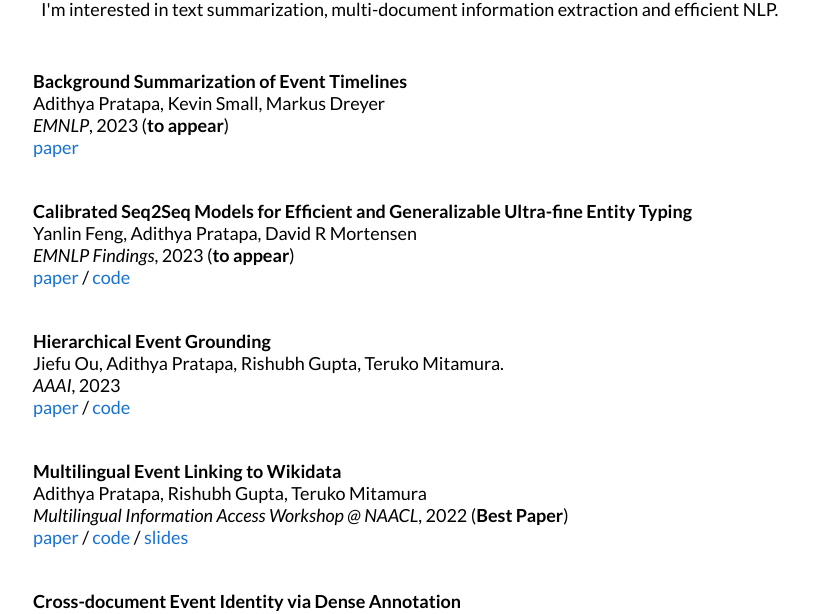
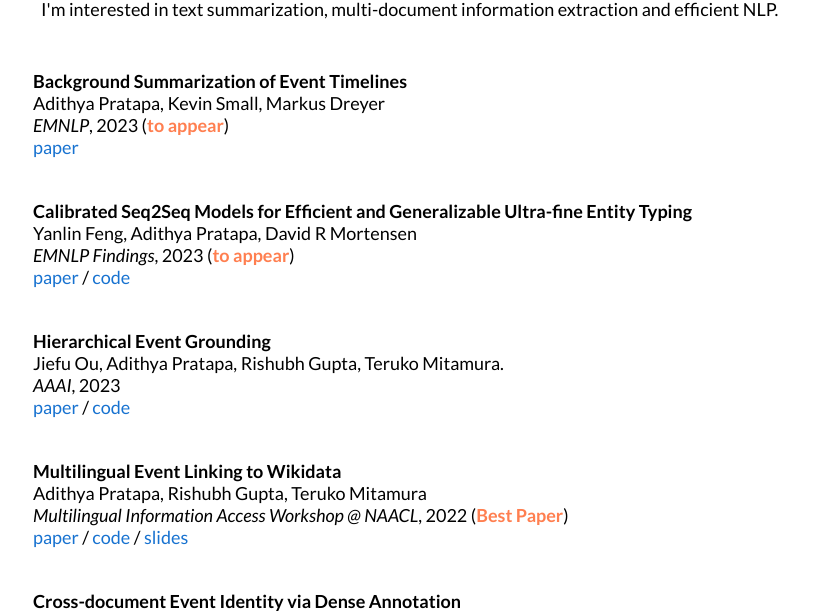
Before and after one commit to adithya7/adithya7.github.io, a Jekyll site: the page built from _posts/2023-10-06-02-backsumm.md, in a window 1280 px wide. Shown: the part 352-966 px from the top of the page, without its empty margins (219-1046 px from the left). Built offline with Jekyll 4.4.1, drawn with Linux system fonts in a browser that asks for light colours.

Commit message:
Update default.html

```diff
--- a/_layouts/default.html
+++ b/_layouts/default.html
@@ -65,7 +65,7 @@
               <br>
               <em>{{post.venue}}</em>, {{ post.date | date: "%Y" }}
               {% if post.label %}
-               (<b>{{post.label}}</b>)
+               (<b style="color:Coral;">{{post.label}}</b>)
               {% endif %}
               <br>
               {% if post.paper %}
```
